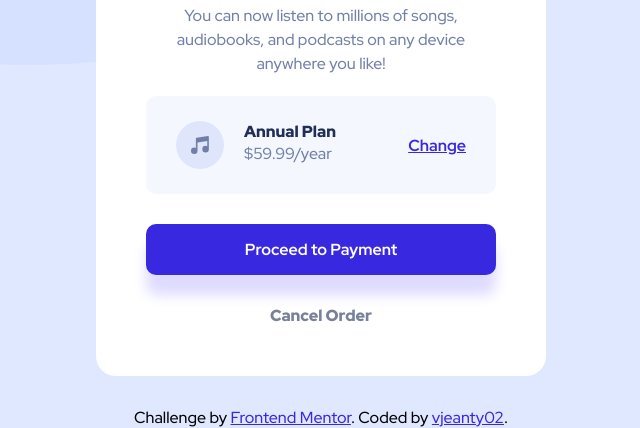
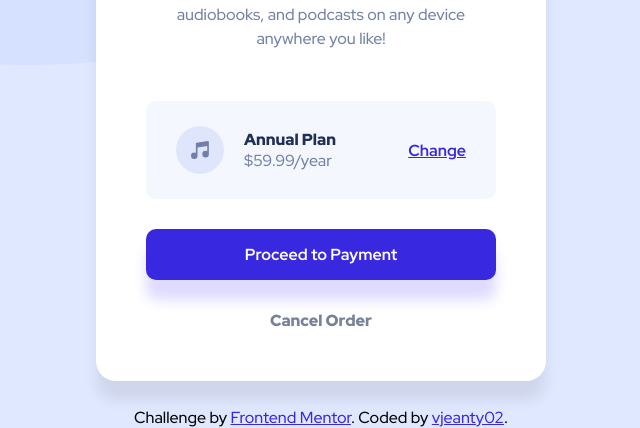
Before and after one commit to vjeanty02/Order-summary-component, a plain HTML site: page index.html in a window 1280 px wide. Shown: the part 372-800 px from the top of the page, without its empty margins (319-959 px from the left). Drawn offline with Linux system fonts and the light colour scheme.

Commit message:
Shadow to card

```diff
--- a/index.html
+++ b/index.html
@@ -7,10 +7,11 @@
   <title>Frontend Mentor | NFT preview card component</title>
   <link rel="stylesheet" href="style.css">
 </head>
-<body>
+<body class="flex-column-center bg-color-primary">
 
-  <main class="flex-column-center bg-color-primary">
-    <header></header>
+  <header></header>
+
+  <main>
     <div class="card-order-summary bg-white">
 
       <div class="container-image-order-summary"><img src="images/illustration-hero.svg" alt="image hero"></div>
@@ -19,7 +20,7 @@
         <h1 class="dark-blue size30">Order Summary</h1>
         <p class="size16 desaturated-blue">You can now listen to millions of songs, audiobooks, and podcasts on any device anywhere you like!</p>
         <div class="card-annual-plan flex-between bg-very-pale-blue">
-          <div class="flex">
+          <div class="flex-center">
             <img src="images/icon-music.svg" alt="icon music">
             <div><h2 class="dark-blue size16">Annual Plan</h2><p class="desaturated-blue">$59.99/year</p></div>
           </div>
@@ -30,12 +31,12 @@
       </section>
 
     </div>
-    <footer>
-      Challenge by <a class="color-secondary" href="https://www.frontendmentor.io?ref=challenge" target="_blank">Frontend Mentor</a>.
-      Coded by <a class="color-secondary" href="https://github.com/vjeanty02/">vjeanty02</a>.
-    </footer>
   </main>
 
+  <footer>
+    Challenge by <a class="color-secondary" href="https://www.frontendmentor.io?ref=challenge" target="_blank">Frontend Mentor</a>.
+    Coded by <a class="color-secondary" href="https://github.com/vjeanty02/">vjeanty02</a>.
+  </footer>
 
 </body>
 </html>
--- a/style.css
+++ b/style.css
@@ -75,6 +75,12 @@
 {
   display: flex;
 }
+.flex-center
+{
+  display: flex;
+  align-items:center;
+  justify-content: center;
+}
 .flex-between
 {
   display: flex;
@@ -108,16 +114,12 @@
   font-family: 'Red Hat Display', Courier, monospace;
 }
 
-main
+body
 {
   background:url(images/pattern-background-desktop.svg);
   background-repeat:repeat-x;
 
-  position: absolute;
-  top: 0px;
-  bottom: 0;
-  left: 0;
-  right: 0;
+  min-height: 100vh;
 }
 
 .card-order-summary
@@ -126,7 +128,7 @@ main
   border-radius: 20px;
   margin-left: 20px;
   margin-right: 20px;
-  margin-top: 20px;
+  box-shadow: 0px 20px 13px 0px rgba(0, 0, 0, 0.075);
 }
 .container-image-order-summary img
 {
@@ -137,8 +139,9 @@ main
   padding: 40px 50px;
   text-align: center;
 }
-.description-order-summary p{
+.description-order-summary>p{
   line-height: 150%;
+  padding: 0 0 30px 0;
 }
 
 .card-annual-plan{
```
